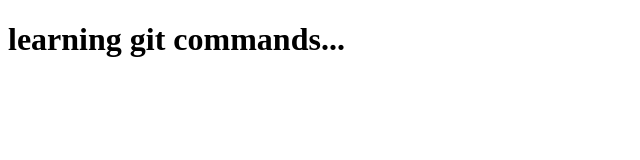
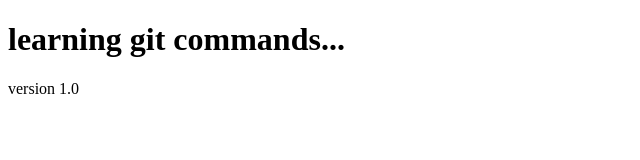
Before and after one commit to C-137-9527/Others, a plain HTML site: page index.html in a window 1280 px wide. Shown: the full height of the page, 0-640 px from the left. Drawn offline with Linux system fonts and the light colour scheme.

Commit message:
version 1.0

```diff
--- a/index.html
+++ b/index.html
@@ -9,5 +9,6 @@
 
   <body>
     <h1>learning git commands...</h1>
+    <p>version 1.0</p>
   </body>
 </html>
```
